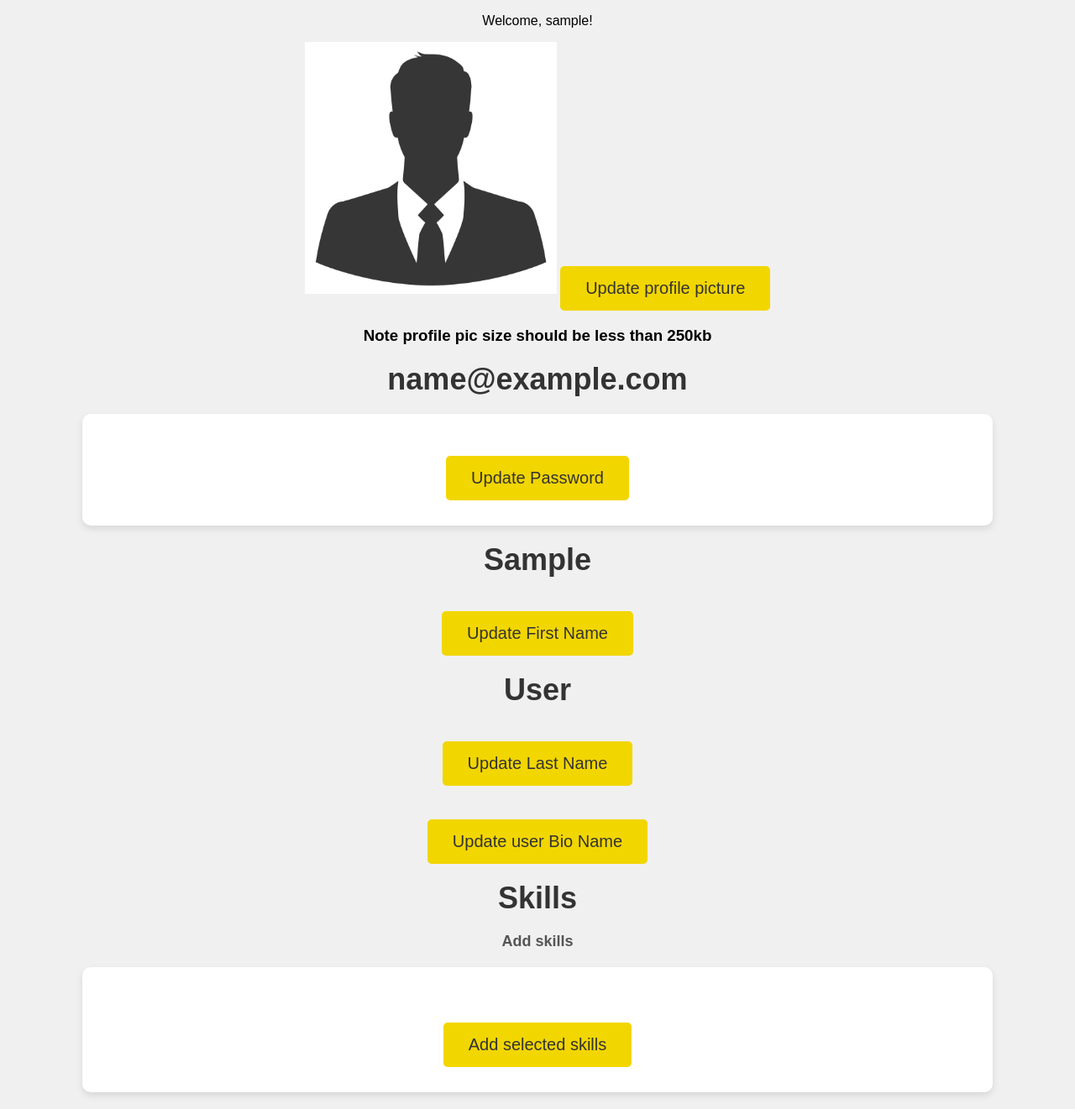
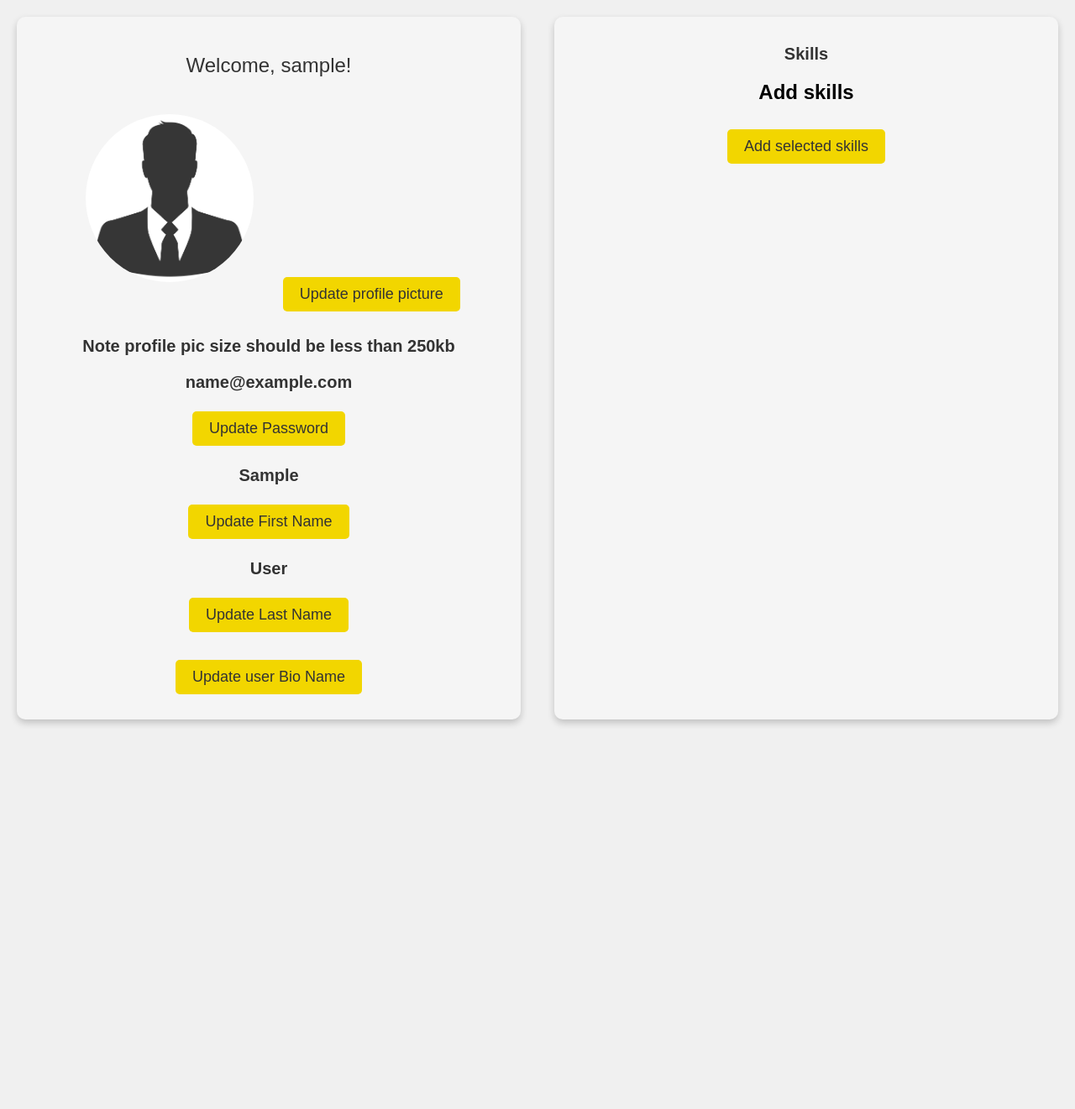
Before and after one commit to Kedar59/skillExchange, a Django app: page /profile/ in a window 1280 px wide. Shown: the part 124-1445 px from the top of the page at 84% size. After the commit the page ends 988 px from the top, so only its background shows below. Run offline with Django 4.2, Linux system fonts and the light colour scheme; the visitor is signed in with stand-in values (Sample User, id 1); data comes from the database, SQL or seed files in the repository.

Commit message:
front end finished

```diff
--- a/static/css/profile.css
+++ b/static/css/profile.css
@@ -1,11 +1,8 @@
-.prof-img-display{
+.prof-img-display {
   height: 300px;
   width: 300px;
 }
-#profile{
-    justify-content: center;
-    text-align: center;
-}
+
 body {
   background-color: #f0f0f0;
   font-family: Arial, sans-serif;
@@ -13,3 +10,54 @@ body {
   margin: 0;
   padding: 0;
 }
+ul {
+  list-style: none;
+}
+.container{
+    display: grid;
+    grid-template-columns: 1fr 1fr;
+}
+.col {
+    text-align: center;
+    padding: 20px;
+    background-color: #f5f5f5;
+    border-radius: 10px;
+    box-shadow: 0 4px 8px rgba(0, 0, 0, 0.2);
+    margin: 20px;
+  }
+
+  /* Styling for the welcome message */
+  .col p {
+    font-size: 24px;
+    color: #333;
+  }
+  .prof-img-display {
+    max-width: 200px;
+    height: auto;
+    border-radius: 50%;
+    margin: 20px;
+  }
+  h3 {
+    color: #555;
+  }
+  h1, h3 {
+    font-size: 20px;
+    color: #333;
+  }
+
+  input[type="text"], textarea {
+    width: 80%;
+    padding: 10px;
+    border: 1px solid #ccc;
+    border-radius: 5px;
+  }
+  button {
+    background-color: #f2d600;
+    color: #333;
+    padding: 10px 20px;
+    border: none;
+    border-radius: 5px;
+    cursor: pointer;
+    margin: 10px;
+    font-size: 18px;
+  }
--- a/users/templates/users/profile.html
+++ b/users/templates/users/profile.html
@@ -5,12 +5,12 @@
 
 {% block css %}
 <link rel="stylesheet" href="{% static 'css/navbar.css' %}">
-<link rel="stylesheet" href="{% static 'css/home.css' %}">
 <link rel="stylesheet" href="{% static 'css/profile.css' %}">
 {% endblock css %}
 {% block content %}
 {% if user.is_authenticated %}
-<div id="profile">
+<div class="container">
+    <div class="col">
         <p>Welcome, {{ user.username }}!</p>
         {% if not user.has_prof_pic %}
         <img src="{% static 'images/default-prof.jpg' %}" alt="not displayed" class="prof-img-display">
@@ -56,6 +56,8 @@
                     <textarea name="update_userBio" rows="4" maxlength="255" cols="10">{{ user.userBio }}</textarea>
                     <button type="submit">Submit</button>
                 </form>
+    </div>
+    <div class="col">
         <!-- Display other user information here as needed -->
         <h1>Skills</h1>
         <!-- Show all skills user has -->
@@ -89,7 +91,6 @@
                                     {% else %}
                                     <li>No credentials for this skill.</li>
                                     {% endif %}
-
                                 </li>
                             {% endwith %}
                         </ul>
@@ -103,7 +104,7 @@
                             <input type="text" name="link_name">
                             <label for="link">Link</label>
                             <input type="text" name="link">
-                        <button type="submit">Add links</button>
+                            <button type="submit">Add link</button>
                         </form>
                     </li>
                 {% endfor %}
@@ -114,16 +115,13 @@
         <form action="{% url 'profile' %}" method="post">
             <input type="text" name="add_skills_to_user" hidden>
             {% csrf_token %}
-        <ul>
                 {% for skill in skills_not_possessed %}
-                <li>
                     <input type="checkbox" id="skill_{{ skill.id }}" name="selected_skills" value="{{ skill.id }}">
-                    <label for="skill_{{ skill.id }}">{{ skill.name }}</label>
-                </li>
+                    <label for="skill_{{ skill.id }}">{{ skill.name }}</label><br>
                 {% endfor %}
-        </ul>
             <button type="submit">Add selected skills</button>
         </form>
+    </div>
 </div>
 {% else %}
     <p>User is not logged in.</p>
```
Also changed, not shown: static/css/user_profile.css (+78 -0 lines), users/templates/users/user_profile.html (+9 -3 lines). Lines whose indentation alone changed are shown as unchanged.
